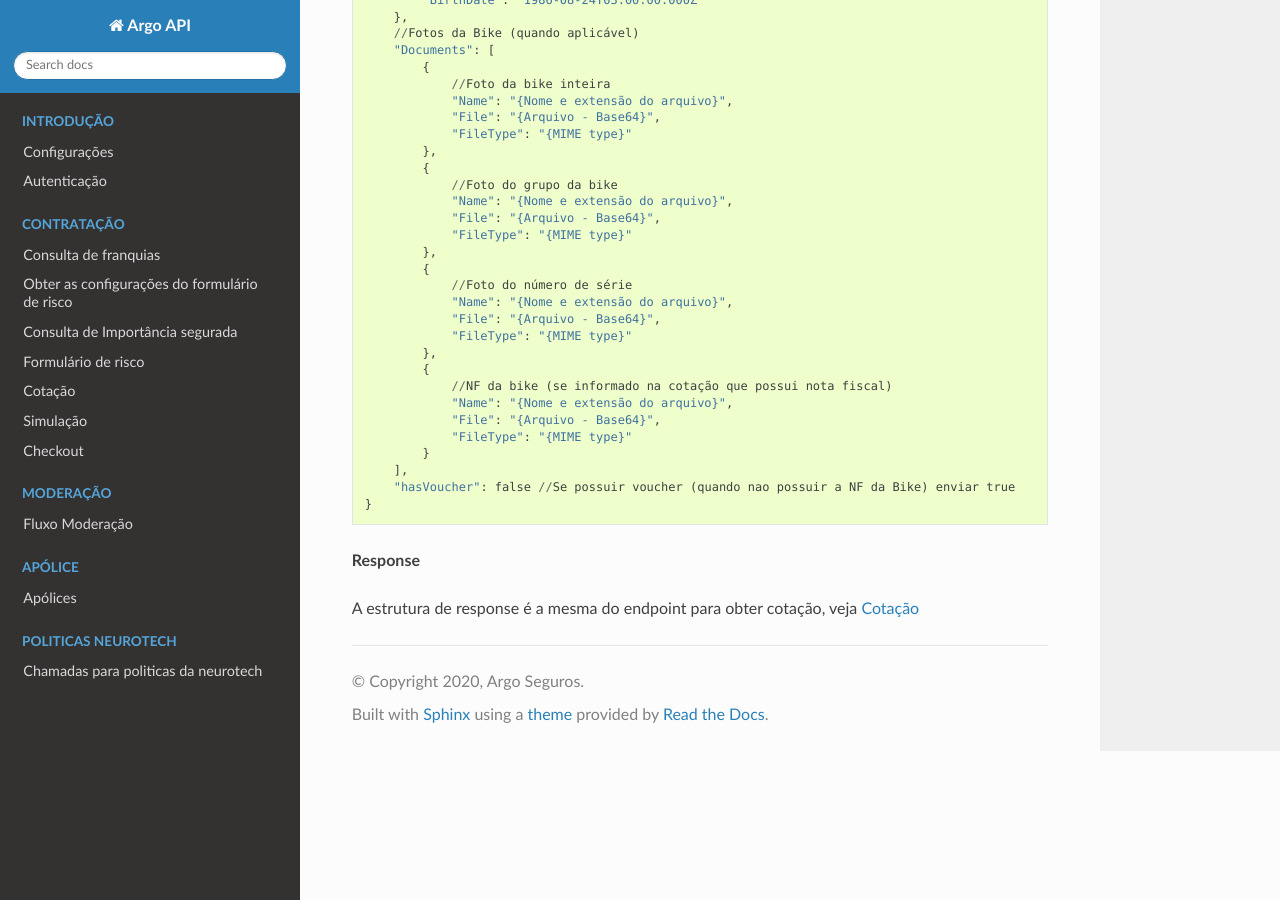
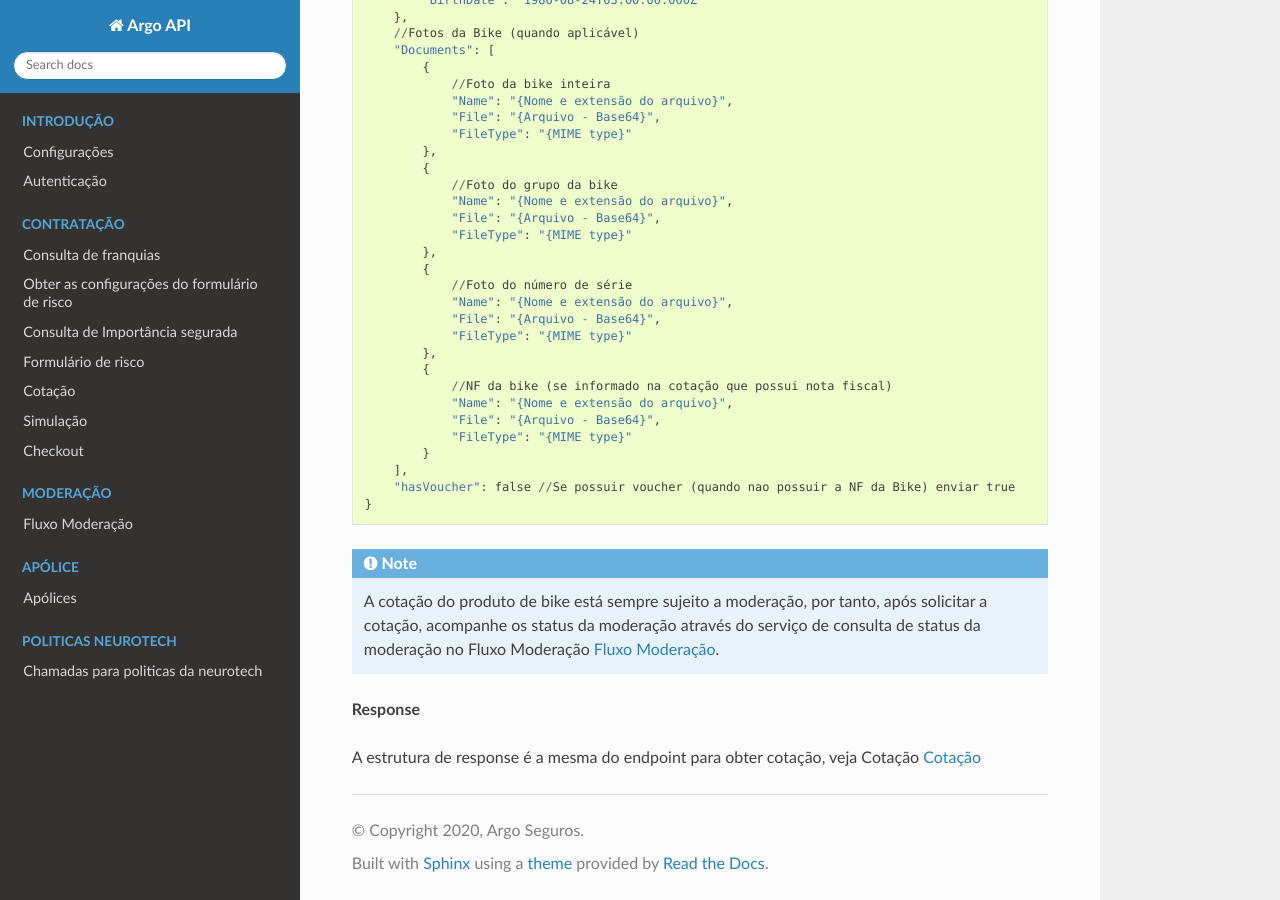
Before and after one commit to trinca137/argodigital-api-doc, a Sphinx documentation site: the page built from docs/proposal.rst, in a window 1280 px wide and 900 px high, scrolled down 2196 px. Built offline with Sphinx 7.4.7 and the Read the Docs theme 2.0.0, drawn with Linux system fonts in a browser that asks for light colours.

Commit message:
Update proposal.rst

```diff
--- a/docs/proposal.rst
+++ b/docs/proposal.rst
@@ -142,7 +142,8 @@ Exemplo
        "hasVoucher": false //Se possuir voucher (quando nao possuir a NF da Bike) enviar true
    }
 
+.. Note:: A cotação do produto de bike está sempre sujeito a moderação, por tanto, após solicitar a cotação, acompanhe os status da moderação através do serviço de consulta de status da moderação no Fluxo Moderação :doc:`/moderation`.
 
 **Response**
 
-A estrutura de response é a mesma do endpoint para obter cotação, veja :doc:`/quotation`
+A estrutura de response é a mesma do endpoint para obter cotação, veja Cotação :doc:`/quotation`
```
